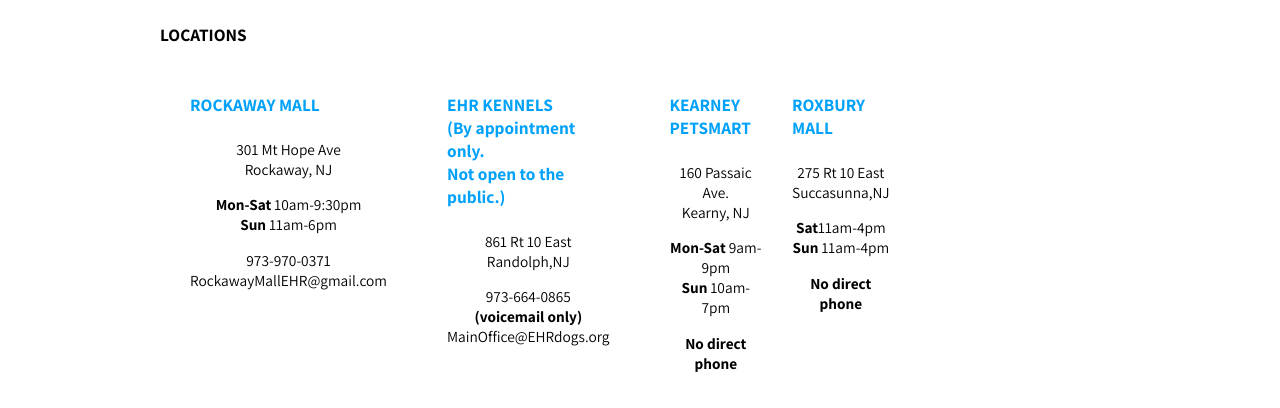
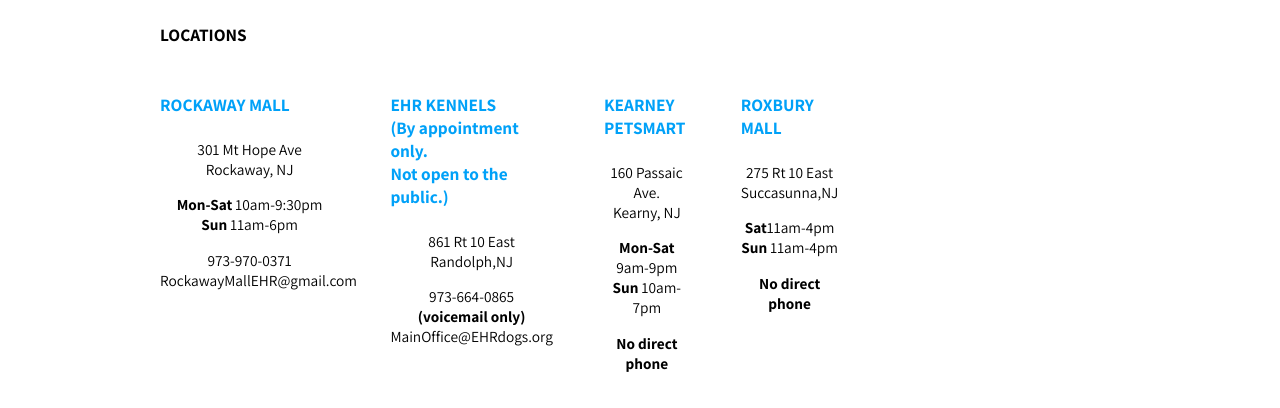
Before and after one commit to Henry-Cook/Eleventh-Hour-Rescue-Redesign, a React (Create React App) app in the folder client/: page /aboutus in a window 1280 px wide. Shown: the part 514-922 px from the top of the page. Built offline with nearby package versions, Linux system fonts and the light colour scheme; no server answers.

Commit message:
void and chibi conquered the css

```diff
--- a/client/src/components/locations/locations.css
+++ b/client/src/components/locations/locations.css
@@ -1,6 +1,7 @@
 .locations-container{
-  display:flex;
-  font-size:16px;
+  display: flex;
+  font-size: 1.2vw;
+  width: 57vw;
 }
 
 .locations-name{
@@ -8,6 +9,7 @@
 }
 
 
-.rockaway, .EHRKennels, .kearney {
-  margin: 0px 30px 0px 30px;
+.rockaway, .EHRKennels, .kearney, .roxbury {
+  margin: 0 4vw 0 0;
+  width: 14vw;
 }
--- a/client/src/components/quicklinks/quicklinks.css
+++ b/client/src/components/quicklinks/quicklinks.css
@@ -1,6 +1,7 @@
 .quick{
   color:#000000;
   font-size: 1.36vw;
+  position: fixed;
 }
 
 .quick-links a{
```
